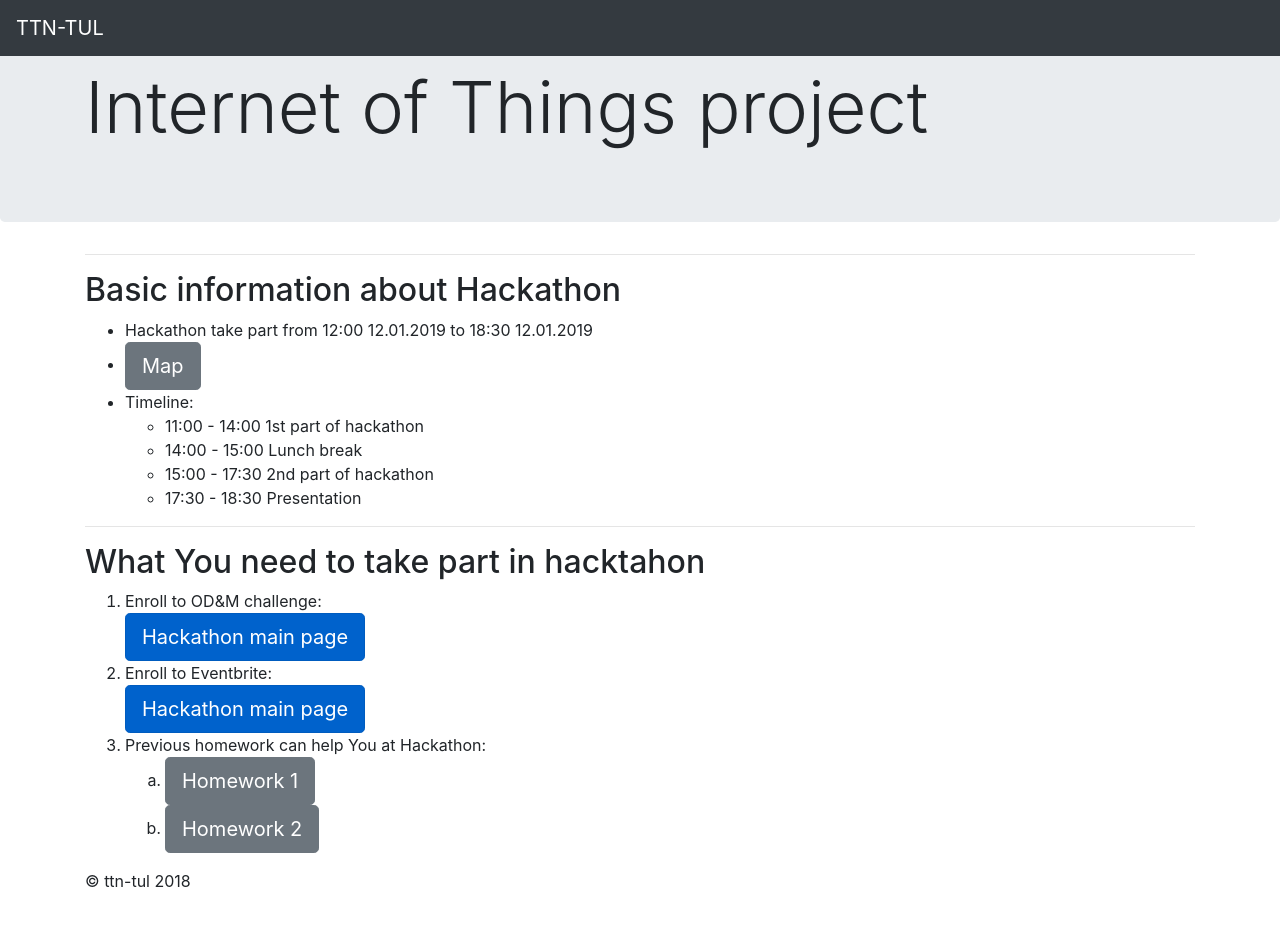
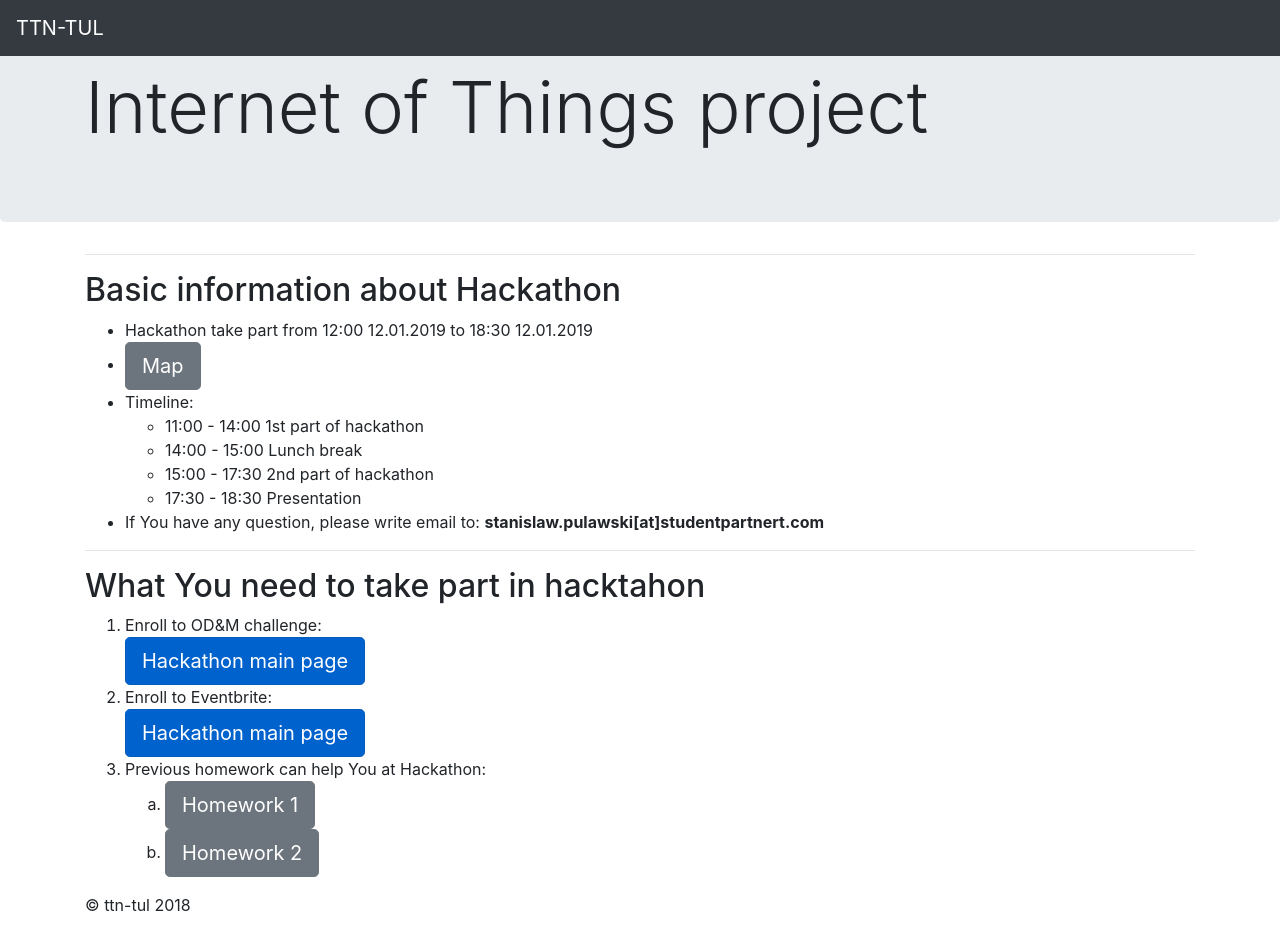
Before and after one commit to sosnus/ttn-tul-old-maybe-jakub, a plain HTML site: page docs/online/iothackathon.html in a window 1280 px wide. Before the commit the page ends 909 px from the top, so only its background shows below. Drawn offline with nearby package versions, Linux system fonts and the light colour scheme.

Commit message:
email added

```diff
--- a/docs/online/iothackathon.html
+++ b/docs/online/iothackathon.html
@@ -37,6 +37,9 @@
               <li>15:00 - 17:30 2nd part of hackathon</li>
               <li>17:30 - 18:30 Presentation</li>
             </ul>
+            <li>
+              If You have any question, please write email to: <b>stanislaw.pulawski[at]studentpartnert.com</b>
+            </li>
           </ul>
           <hr>
           <h2>What You need to take part in hacktahon</h2>
```
